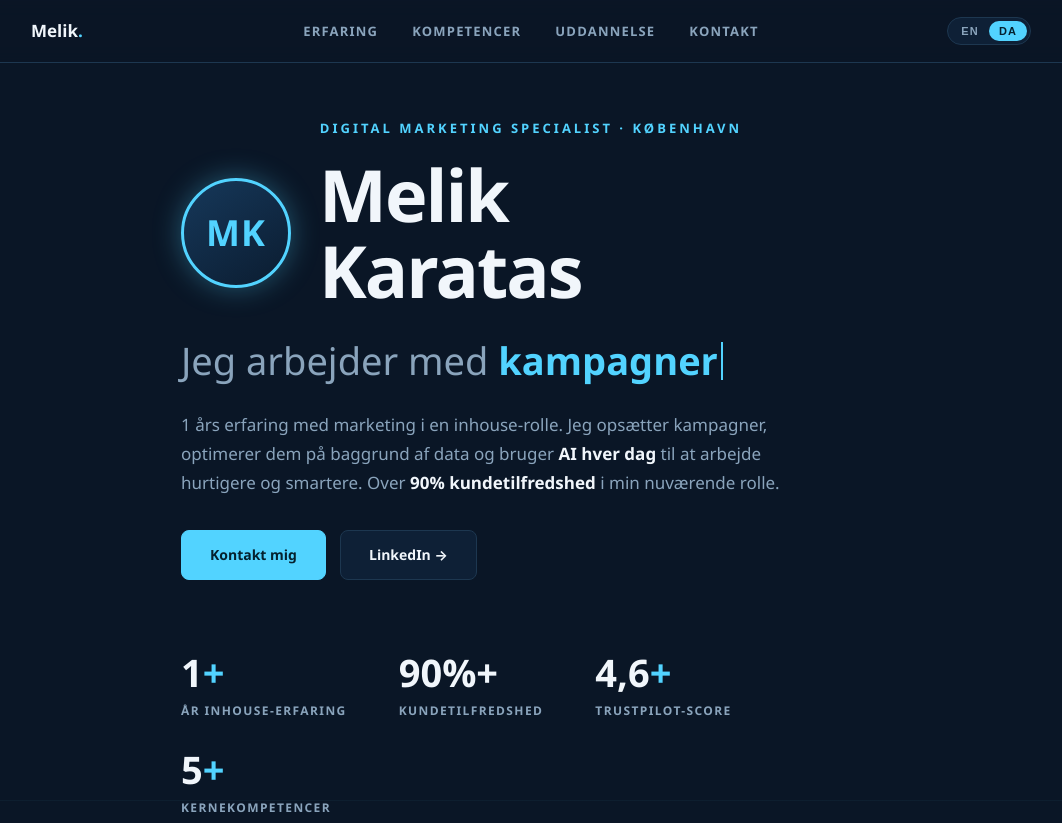
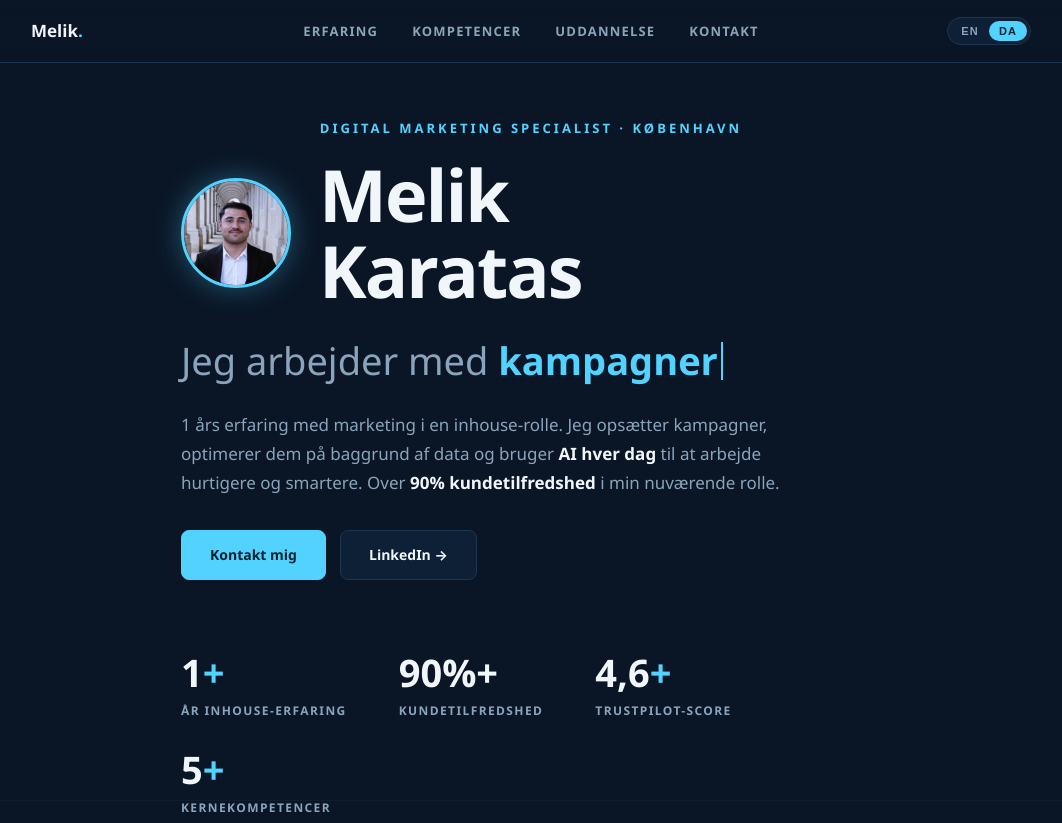
Before and after one commit to Melikkrt/Mit-cv, a plain HTML site: page index.html in a window 1280 px wide. Shown: the top 823 px of the page, without its empty margins (109-1171 px from the left). Drawn offline with Linux system fonts and the light colour scheme.

```diff
--- a/index.html
+++ b/index.html
@@ -345,7 +345,7 @@
       <p class="eyebrow" data-i18n="eyebrow"></p>
 
       <div class="name-row">
-        <div class="avatar" aria-hidden="true">MK</div>
+        <img class="avatar" src="foto.jpg" alt="Melik Karatas" width="110" height="110" />
         <h1>Melik<br />Karatas</h1>
       </div>
 
```
